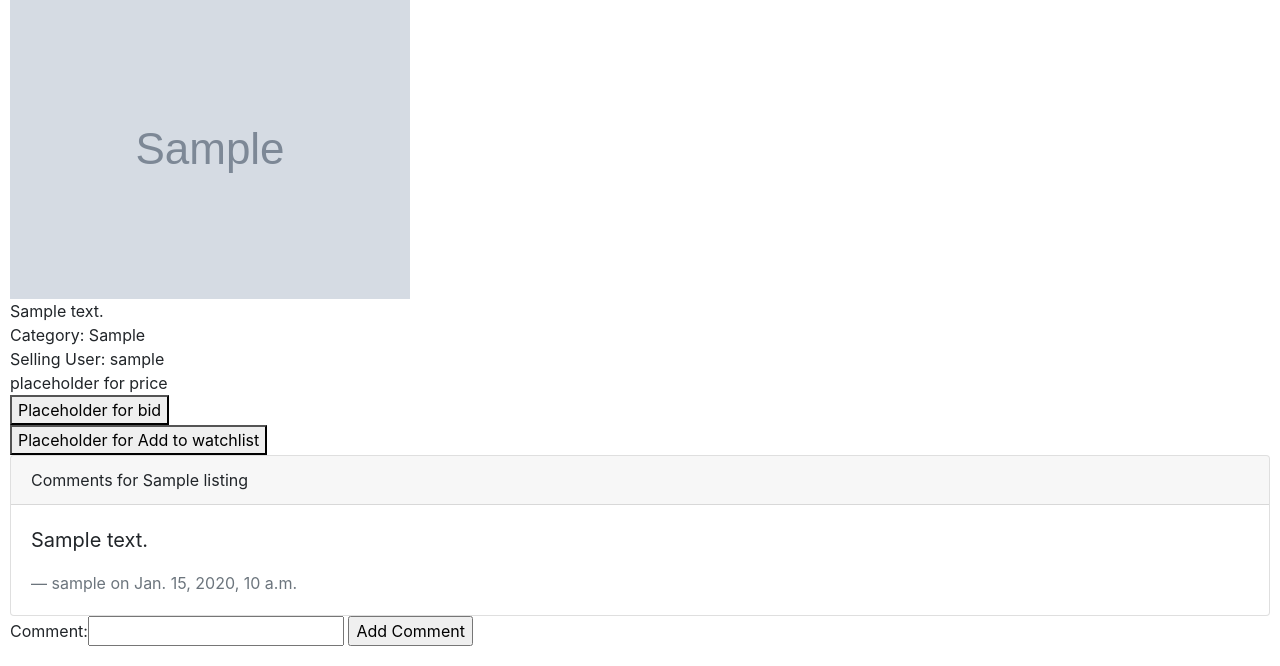
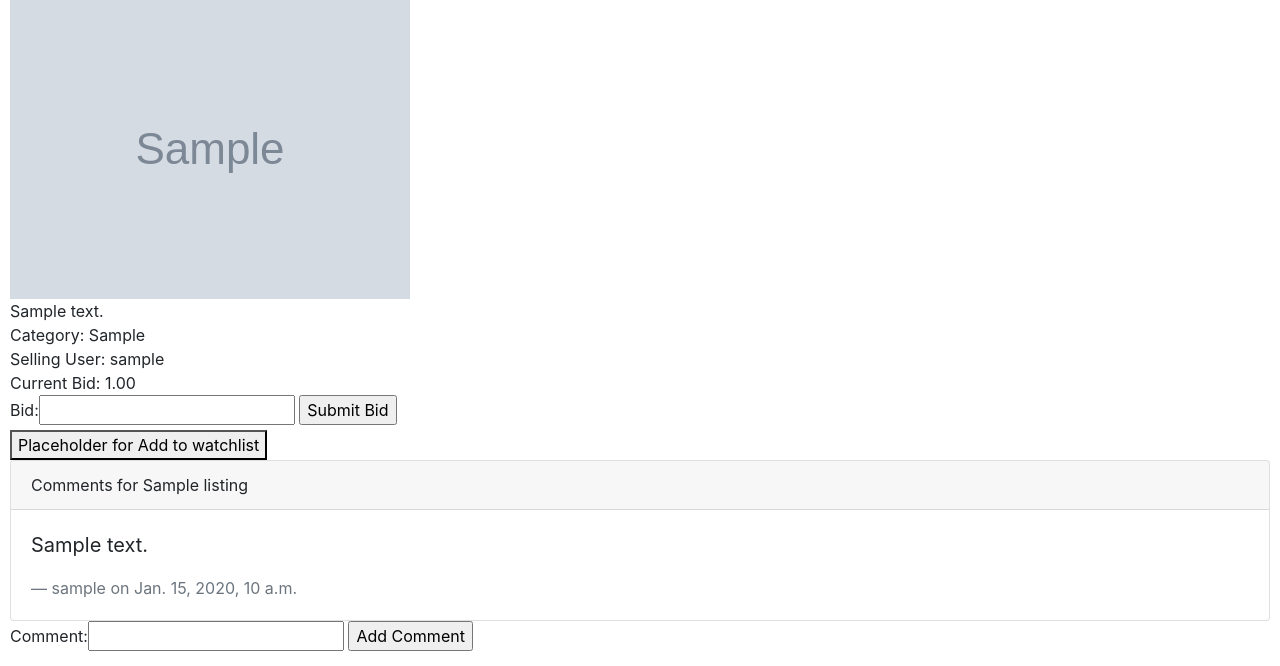
Before and after one commit to sjsumera/commerce, a Django app: page /items/1 in a window 1280 px wide. Shown: the part 210-876 px from the top of the page. Run offline with Django 3.2, Linux system fonts and the light colour scheme; a user stored in the database is signed in; tables that the repository leaves empty hold one stand-in row (values such as "Sample post"); grey boxes marked "Sample" are stand-in pictures; some libraries are stand-ins or nearby versions.

Commit message:
bid v1 complete

```diff
--- a/auctions/forms.py
+++ b/auctions/forms.py
@@ -1,5 +1,5 @@
 from django import forms
-from .models import Listing, Comment
+from .models import Listing, Comment, Bid
 """
 Citing this article on using models as forms.
 https://www.geeksforgeeks.org/django-modelform-create-form-from-models/
@@ -15,3 +15,8 @@ class CommentForm(forms.ModelForm):
     class Meta:
         model = Comment
         fields = ['comment']
+
+class BidForm(forms.ModelForm):
+    class Meta:
+        model = Bid
+        fields = ['bid']
--- a/auctions/models.py
+++ b/auctions/models.py
@@ -15,7 +15,8 @@ class Listing(models.Model):
     image_url = models.URLField(blank=True)
     category = models.CharField(max_length=30, blank=True)
     active = models.BooleanField(default=True)
-    selling_user = models.ForeignKey(User, null=True, on_delete=models.SET_NULL)
+    selling_user = models.ForeignKey(User, null=True, on_delete=models.SET_NULL, related_name="seller")
+    bidding_user = models.ForeignKey(User, null=True, on_delete=models.SET_NULL, related_name="buyer")
 
     def __str__(self):
         return f"{self.id}: {self.title} {self.description} {self.starting_bid} {self.active}"
@@ -25,9 +26,10 @@ class Bid(models.Model):
     bid = models.DecimalField(max_digits=20, decimal_places=2, blank=False)
     bidding_user = models.ForeignKey(User, null=True, on_delete=models.SET_NULL)
     listing = models.ForeignKey(Listing, null=True, on_delete=models.CASCADE)
+    bid_date = models.DateTimeField(auto_now_add=True)
 
     def __str__(self):
-        return f"{self.id}: {self.bid} on {self.listing} {self.bidding_user}"
+        return f"{self.id}: {self.bidding_user} bid ${self.bid} on {self.listing.title}"
 
 class Comment(models.Model):
     comment = models.CharField(max_length=1000, blank=False)
--- a/auctions/templates/auctions/index.html
+++ b/auctions/templates/auctions/index.html
@@ -24,7 +24,7 @@
                     <a href="{% url 'item' listing.id %}" class="btn btn-primary">View Listing</a>
                     </div>
                     <div class="card-footer text-muted">
-                    Current Price
+                    Current Bid: {{ listing.current_bid }}
                     </div>
                 </div>
                 <br>
--- a/auctions/templates/auctions/items.html
+++ b/auctions/templates/auctions/items.html
@@ -1,6 +1,12 @@
 {% extends "auctions/layout.html" %}
 
 {% block body %}
+
+    {% if message %}
+    <div class="alert alert-danger" role="alert">
+        {{ message }}
+      </div>
+    {% endif %}
 
     <h2>{{ item.title }}</h2>
     {% if item.image_url %}
@@ -9,10 +15,16 @@
     <div>{{ item.description }}</div>
     <div>Category: {{ item.category }}</div>
     <div>Selling User: {{ item.selling_user }}</div>
-    <div>placeholder for price</div>
+    <div>Current Bid: {{ item.current_bid }} </div>
 
     {% if user.is_authenticated %}
-        <div><button> Placeholder for bid</button></div>
+        <form action="{% url 'item' item.id %}" method="POST">
+            {% csrf_token %}
+            {{ bid_form }}
+            <input type="submit" value="Submit Bid" name="bid-btn">
+        </form>
+
+
         <div><button>Placeholder for Add to watchlist</button></div>
     {% endif %}
 
@@ -41,8 +53,8 @@
         {% if user.is_authenticated %}
             <form action="{% url 'item' item.id %}" method="POST">
                 {% csrf_token %}
-                {{ form }}
-                <input type="submit" value="Add Comment">
+                {{ comment_form }}
+                <input type="submit" value="Add Comment" name="comment-btn">
             </form>
         {% endif %}
 
--- a/auctions/views.py
+++ b/auctions/views.py
@@ -5,7 +5,7 @@ from django.shortcuts import render
 from django.urls import reverse
 
 from .models import User, Category, Listing, Comment
-from .forms import ListingForm, CommentForm
+from .forms import ListingForm, CommentForm, BidForm
 
 
 def index(request):
@@ -88,20 +88,40 @@ def new_listing(request):
 
 def item(request, item_id):
     """
-    View to display individual items and allow users to add comments.
+    View to display individual items and allow users to add comments and bid.
     Citation: https://stackoverflow.com/questions/3090302/how-do-i-get-the-object-if-it-exists-or-none-if-it-does-not-exist
     Queryset citation: https://stackoverflow.com/questions/42080864/set-in-django-for-a-queryset
     """
     item = Listing.objects.get(id=item_id)
     comments = item.comment_set.all()
-    form = CommentForm(request.POST or None)
+    comment_form = CommentForm()
+    bid_form = BidForm()
+    message = ""
 
-    # add comment
-    if form.is_valid():
-        object = form.save(commit=False)
-        object.post_author = request.user
-        object.listing = item
-        object.save()
-        form = CommentForm()
+    # Add comment
+    if request.POST.get("comment-btn"):
+        comment_form = CommentForm(request.POST)
+        if comment_form.is_valid():
+            object = comment_form.save(commit=False)
+            object.post_author = request.user
+            object.listing = item
+            object.save()
+            comment_form = CommentForm()
 
-    return render(request, "auctions/items.html", {"item": item, "comments": comments, "form": form})
+    # Add bid
+    if request.POST.get("bid-btn"):
+        bid_form = BidForm(request.POST)
+        if bid_form.is_valid():
+            if float(bid_form['bid'].value()) > item.starting_bid and float(bid_form['bid'].value()) > item.current_bid:
+                object = bid_form.save(commit=False)
+                object.listing = item
+                object.bidding_user = request.user
+                item.bidding_user = object.bidding_user
+                item.current_bid = object.bid
+                item.save()
+                object.save()
+                bid_form = BidForm()
+            else:
+                message = "Bid must be higher than starting bid and current bid!"
+
+    return render(request, "auctions/items.html", {"item": item, "comments": comments, "comment_form": comment_form, "bid_form": bid_form, "message": message})
```
Also changed, not shown: auctions/migrations/0010_bid_bid_date.py (added), auctions/migrations/0011_auto_20210228_1910.py (added).
